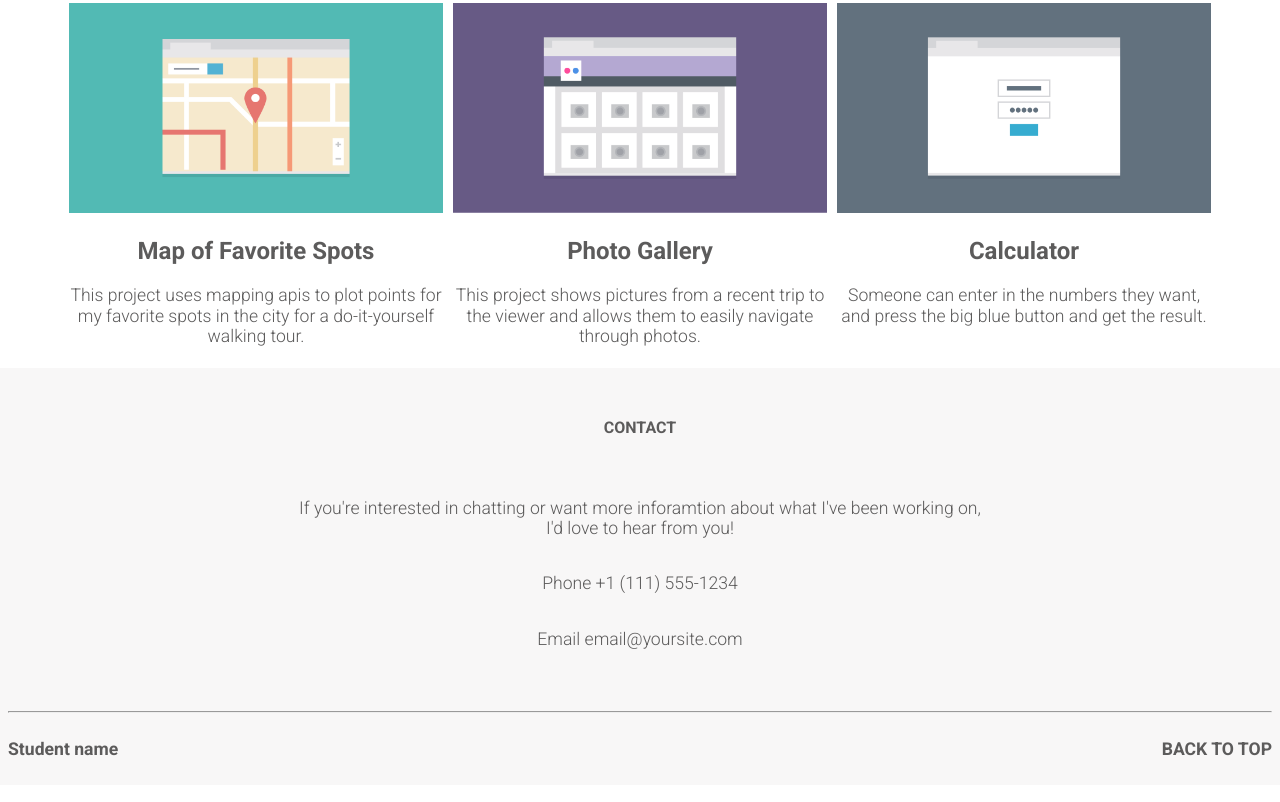
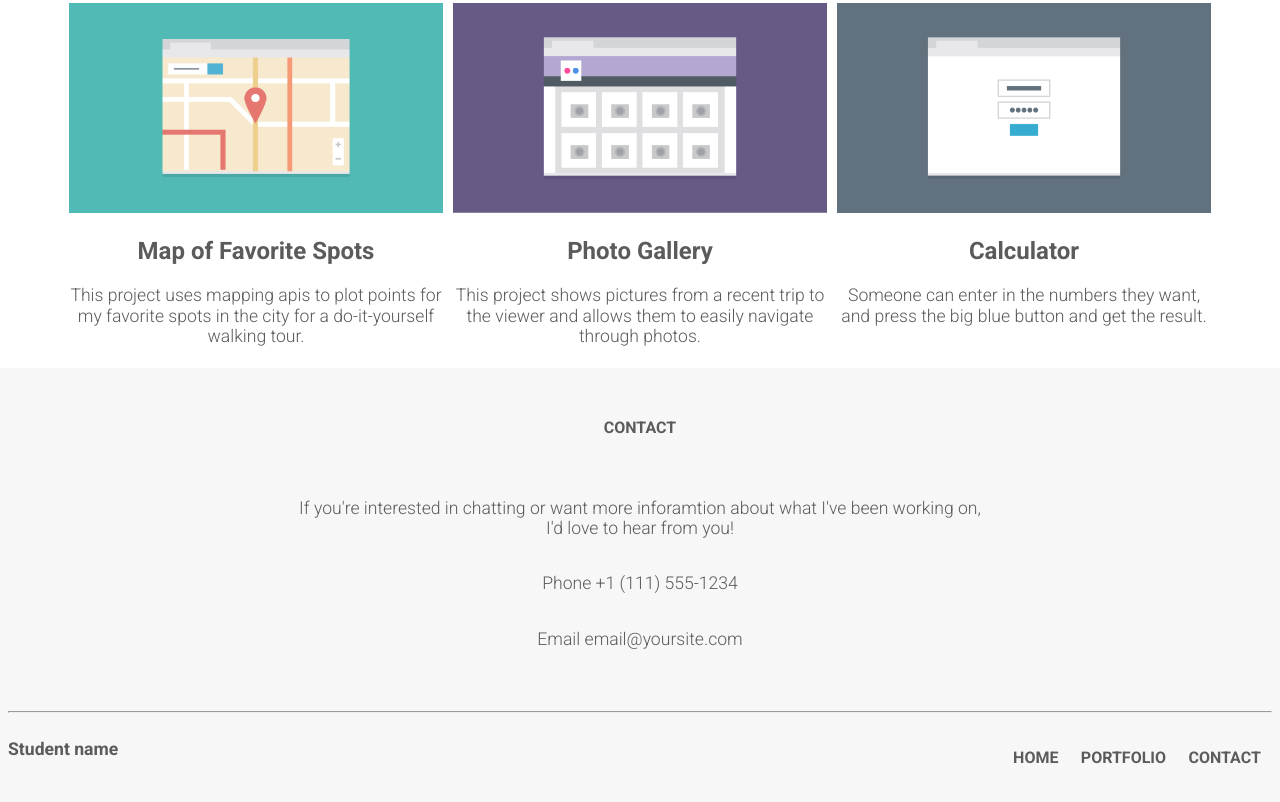
Before and after one commit to fsenjug/responsive-layout, a plain HTML site: page index.html in a window 1280 px wide. Shown: the part 960-1762 px from the top of the page. Drawn offline with Linux system fonts and the light colour scheme.

Commit message:
workPc commit

```diff
--- a/css/styles.css
+++ b/css/styles.css
@@ -69,6 +69,13 @@ footer div {
   justify-content: space-between;
 }
 
+.bottom ul {
+  display: none;
+}
+.bottom p {
+  font-weight: bold;
+}
+
 @media screen and (min-width: 768px) {
   .main-nav ul,
   .profile-photo {
@@ -106,6 +113,16 @@ footer div {
     flex-basis: 45%;
     margin: 0.3em;
   }
+
+  .bottom p:nth-last-child(2) {
+    display: none;
+  }
+  .bottom p {
+    font-weight: bold;
+  }
+  .bottom ul {
+    display: flex;
+  }
 }
 
 @media screen and (min-width: 1024px) {
--- a/index.html
+++ b/index.html
@@ -106,9 +106,14 @@
       </div>
       <br /><br />
       <hr />
-      <div>
-        <p><strong>Student name</strong></p>
-        <p><strong>BACK TO TOP</strong></p>
+      <div class="bottom">
+        <p>Student name</p>
+        <p>BACK TO TOP</p>
+        <ul>
+          <li><a href="#">Home</a></li>
+          <li><a href="#">Portfolio</a></li>
+          <li><a href="#">Contact</a></li>
+        </ul>
       </div>
     </footer>
   </body>
```
